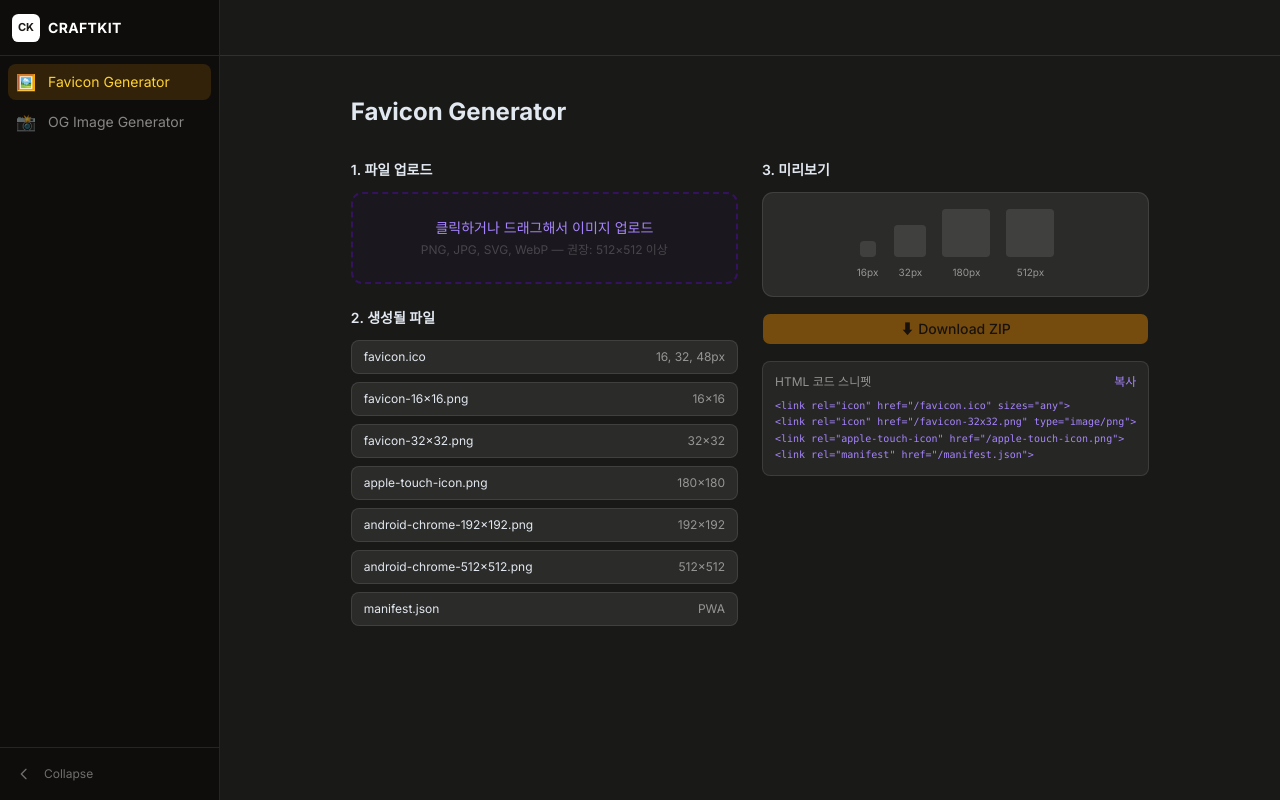
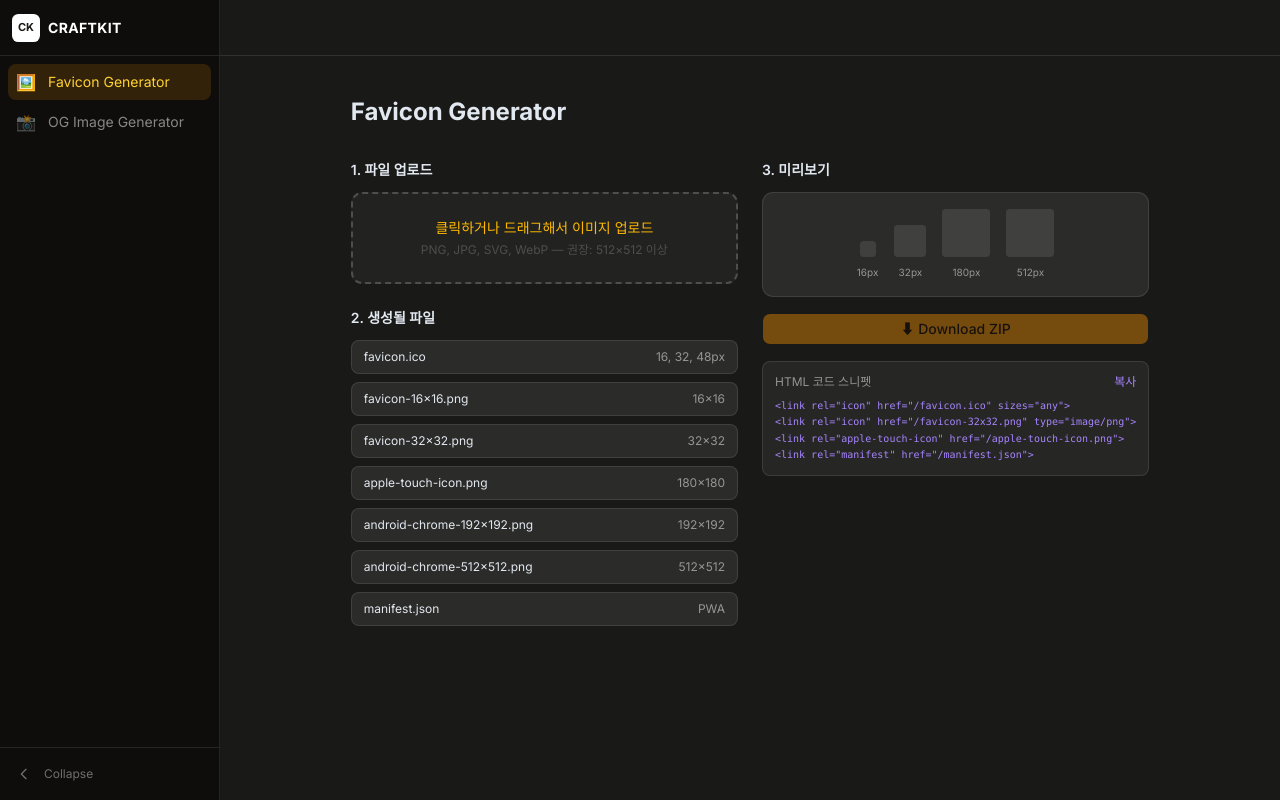
Before and after one commit to wjdxodbs/craftkit, a Next.js app: page /tools/favicon in a window 1280 px wide. Built offline with nearby package versions, Linux system fonts and the light colour scheme.

Commit message:
style: ImageUpload violet 제거, amber/neutral로 변경

```diff
--- a/src/features/image-upload/ui/ImageUpload.tsx
+++ b/src/features/image-upload/ui/ImageUpload.tsx
@@ -49,11 +49,11 @@ export function ImageUpload({
       onDrop={handleDrop}
       className={`cursor-pointer rounded-xl border-2 border-dashed p-6 text-center transition-colors ${
         isDragging
-          ? 'border-violet-400 bg-violet-950/20'
-          : 'border-violet-800/40 bg-violet-950/10 hover:border-violet-600/60'
+          ? 'border-amber-400 bg-white/[0.08]'
+          : 'border-white/20 bg-white/[0.04] hover:border-white/30'
       }`}
     >
-      <p className="text-sm text-violet-400">클릭하거나 드래그해서 이미지 업로드</p>
+      <p className="text-sm text-amber-400">클릭하거나 드래그해서 이미지 업로드</p>
       <p className="mt-1 text-xs text-white/20">
         PNG, JPG, SVG, WebP — 권장: 512×512 이상
       </p>
```
